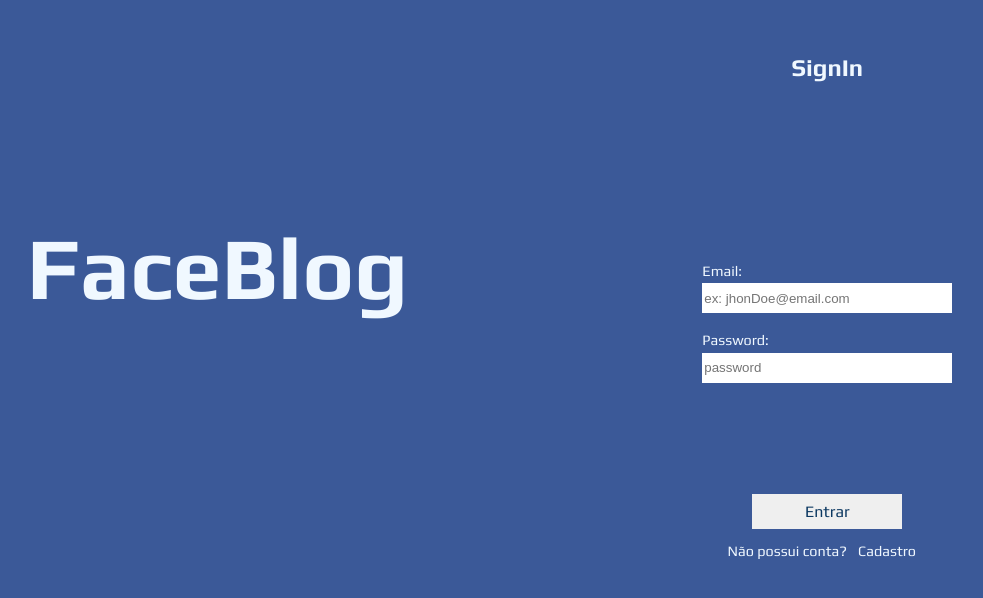
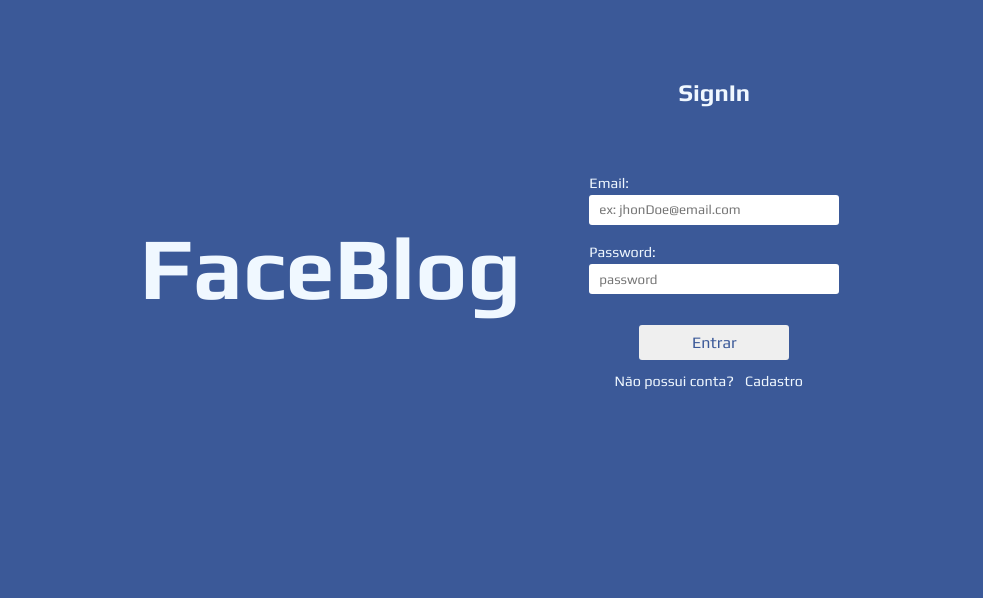
Before and after one commit to diegosales30/blog, a Next.js app: page /login in a window 1280 px wide. Shown: the part 132-730 px from the top of the page, without its empty margins (138-1121 px from the left). Built offline with nearby package versions, Linux system fonts and the light colour scheme.

Commit message:
atualizando layout do login e registro

```diff
--- a/src/components/LoginPage/index.tsx
+++ b/src/components/LoginPage/index.tsx
@@ -7,7 +7,7 @@ const LoginPage = () => {
       <div className={styles.box}>
         <h1 className={styles.title}>FaceBlog</h1>
         <section className={styles.containerForm}>
-          <h1>SignIn</h1>
+          <h2>SignIn</h2>
           <form>
             <label>
               Email:
--- a/src/components/LoginPage/styles.module.scss
+++ b/src/components/LoginPage/styles.module.scss
@@ -10,7 +10,7 @@
 }
 .box {
   max-width: 1220px;
-  width: 100vw;
+  width: 60%;
   display: flex;
   align-items: center;
   justify-content: center;
@@ -34,20 +34,19 @@
   flex-direction: column;
   justify-content: center;
 
-  h1 {
+  h2 {
     color: aliceblue;
     font-size: 1.5rem;
     font-family: "Play", sans-serif;
     font-weight: 700;
-
-    justify-content: end;
   }
   form {
     width: 300px;
-    height: 250px;
+    height: 200px;
     display: flex;
     flex-direction: column;
     align-items: center;
+    justify-content: center;
 
     label {
       display: flex;
@@ -62,6 +61,12 @@
         height: 30px;
         border: none;
         outline: none;
+        border-radius: 3px 3px;
+        &:placeholder-shown {
+          padding: 10px;
+          font-family: "Play", sans-serif;
+          color: #0c3861;
+        }
       }
     }
   }
@@ -86,12 +91,13 @@
     cursor: pointer;
     outline: none;
     transition: all 300ms cubic-bezier(0.23, 1, 0.32, 1);
-    color: #0c3861;
+    border-radius: 3px 3px;
+    color: #3b5998;
     cursor: pointer;
     &:hover {
       transform: translateY(-2px);
       background-color: aliceblue;
-      color: #2c0161;
+      box-shadow: 1px 1px 5px 1px rgba(0, 0, 0, 0.392);
     }
   }
   p {
--- a/src/components/RegisterPage/styles.module.scss
+++ b/src/components/RegisterPage/styles.module.scss
@@ -60,6 +60,7 @@
         height: 30px;
         border: none;
         outline: none;
+        border-radius: 3px 3px;
         &:placeholder-shown {
           padding: 10px;
           font-family: "Play", sans-serif;
@@ -86,10 +87,11 @@
     margin-top: 20px;
     appearance: none;
     box-sizing: border-box;
+    border-radius: 3px 3px;
     cursor: pointer;
     outline: none;
     transition: all 300ms cubic-bezier(0.23, 1, 0.32, 1);
-    color: #0c3861;
+    color: #3b5998;
     cursor: pointer;
     &:hover {
       transform: translateY(-2px);
```
